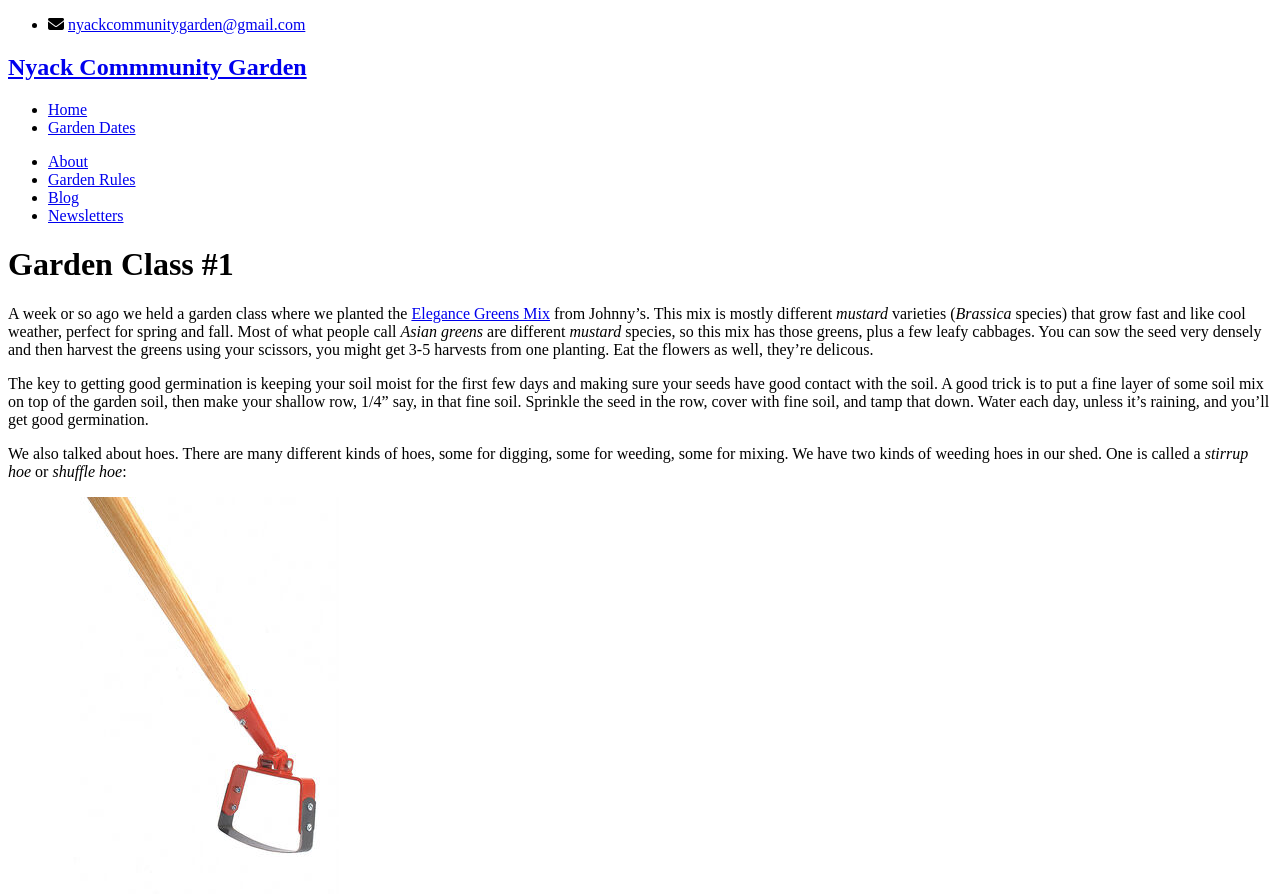
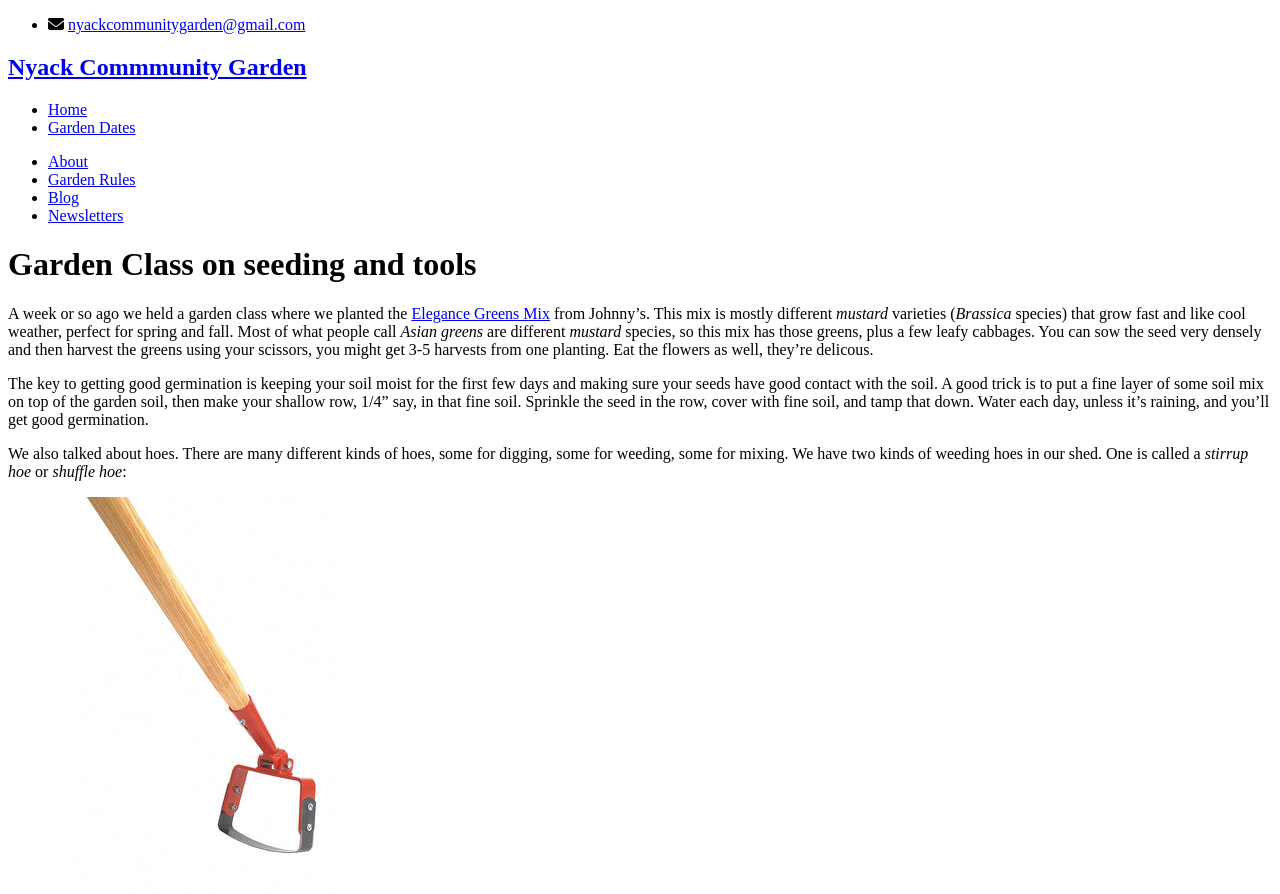
Before and after one commit to bosborne/nyackcommunitygarden, a Jekyll site: the page built from _posts/2024-5-2-garden-class-1.md, in a window 1280 px wide and 900 px high. Shown: the top 894 px of the window. Built offline with Jekyll 4.4.1, drawn with Linux system fonts in a browser that asks for light colours; nearby versions of some CDN libraries; library files that are not in the unit come from our copies.

Commit message:
Article on garden class

```diff
--- a/_posts/2024-5-2-garden-class-1.md
+++ b/_posts/2024-5-2-garden-class-1.md
@@ -1,7 +1,7 @@
 ---
 layout: post
 pageclass: blog
-title: "Garden Class #1"
+title: "Garden Class on seeding and tools"
 published: true
 ---
 A week or so ago we held a garden class where we planted the [Elegance Greens Mix](https://www.johnnyseeds.com/vegetables/greens/greens-mixes/elegance-greens-mix-vegetable-seed-653.html) from Johnny's. This mix is mostly different *mustard* varieties (*Brassica* species) that grow fast and like cool weather, perfect for spring and fall.
```
